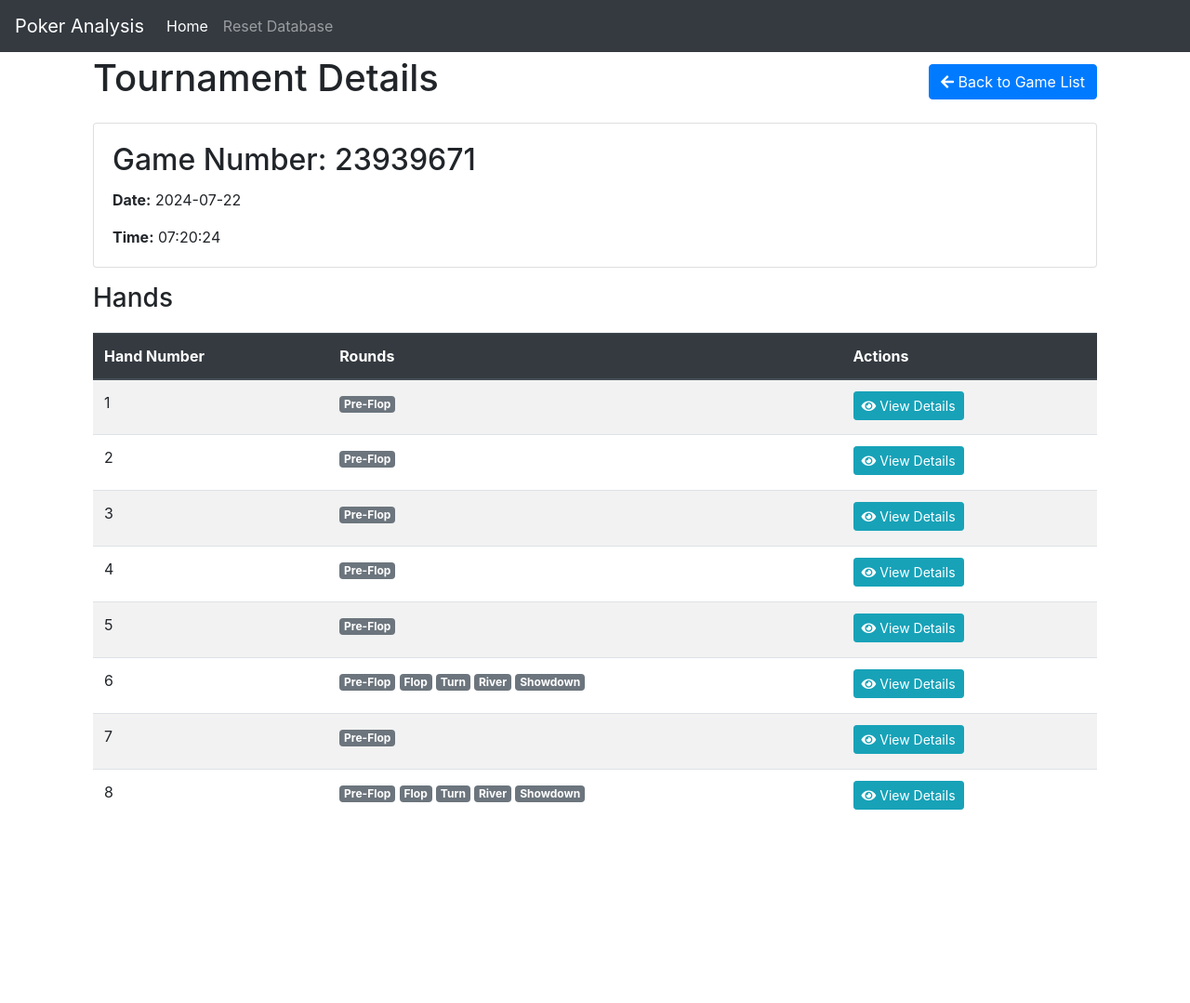
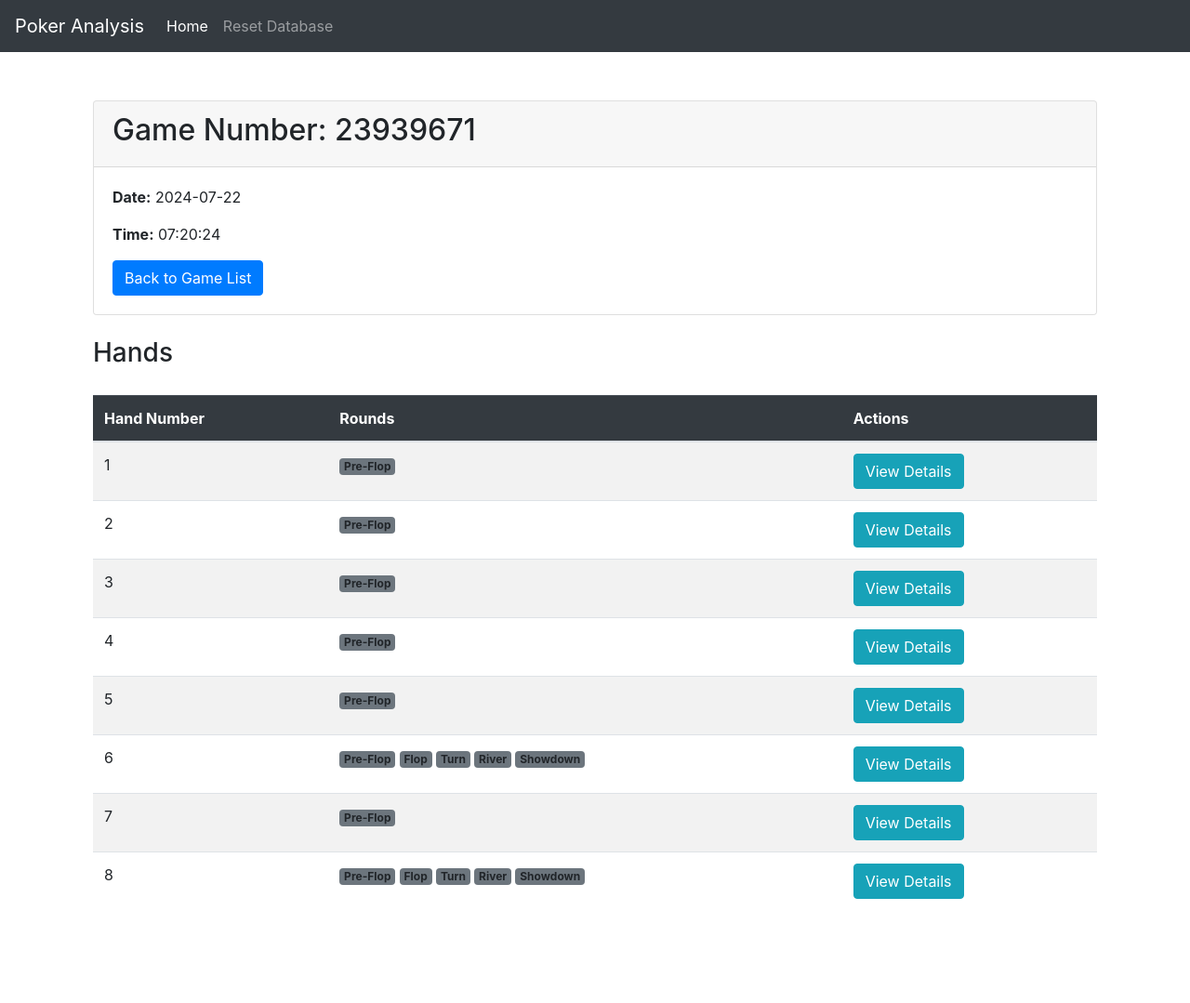
Before and after one commit to dspencej/PokerLearn, a Flask app: page /game/1 in a window 1280 px wide. Shown: the whole page at 93% size. Before the commit the page ends 871 px from the top, so only its background shows below. Run offline with Flask 3, Linux system fonts and the light colour scheme; parts of the project's set-up code (start-up, migrations or seed data) failed here and were passed over; some libraries are stand-ins or nearby versions.

Commit message:
Updated UI

```diff
--- a/templates/game_details.html
+++ b/templates/game_details.html
@@ -3,21 +3,22 @@
 {% block title %}Game Details{% endblock %}
 
 {% block content %}
-    <div class="container">
-        <div class="d-flex justify-content-between align-items-center mb-3">
-            <h1>Tournament Details</h1>
-            <a href="{{ url_for('index') }}" class="btn btn-primary"><i class="fas fa-arrow-left"></i> Back to Game List</a>
+    <div class="container mt-5">
+        <div class="card">
+            <div class="card-header">
+                <h2>Game Number: {{ game.game_number }}</h2>
             </div>
-        <div class="card mb-3">
             <div class="card-body">
-                <h2 class="card-title">Game Number: {{ game.game_number }}</h2>
-                <p class="card-text"><strong>Date:</strong> {{ game.date }}</p>
-                <p class="card-text"><strong>Time:</strong> {{ game.time }}</p>
+                <p><strong>Date:</strong> {{ game.date }}</p>
+                <p><strong>Time:</strong> {{ game.time }}</p>
+                <a href="{{ url_for('index') }}" class="btn btn-primary">Back to Game List</a>
             </div>
         </div>
+        <div class="mt-4">
             <h3>Hands</h3>
-        <table class="table table-striped table-hover">
-            <thead class="thead-dark">
+            <div class="table-responsive">
+                <table class="table table-hover table-striped">
+                    <thead class="table-dark">
                         <tr>
                             <th>Hand Number</th>
                             <th>Rounds</th>
@@ -26,26 +27,24 @@
                     </thead>
                     <tbody>
                         {% for hand in hands %}
-                    <tr style="height: 60px;">
+                            <tr>
                                 <td>{{ hand.hand_number }}</td>
                                 <td>
                                     {% for round in hand.rounds %}
-                                <span class="badge badge-secondary">{{ round.round_name }}</span>
+                                        <span class="badge bg-secondary">{{ round.round_name }}</span>
                                     {% endfor %}
                                 </td>
                                 <td>
-                            <a href="{{ url_for('hand_details', hand_id=hand.id) }}" class="btn btn-info btn-sm">
-                                <i class="fas fa-eye"></i> View Details
-                            </a>
+                                    <a href="{{ url_for('hand_details', hand_id=hand.id) }}" class="btn btn-info">View Details</a>
                                 </td>
                             </tr>
                         {% endfor %}
                     </tbody>
                 </table>
-        {% if pagination.total > pagination.per_page %}
-            <div class="d-flex justify-content-center">
+            </div>
+            <div class="d-flex justify-content-center mt-4">
                 {{ pagination.links }}
             </div>
-        {% endif %}
+        </div>
     </div>
 {% endblock %}
--- a/templates/layout.html
+++ b/templates/layout.html
@@ -9,9 +9,10 @@
     <style>
         body {
             padding-top: 60px;
+            padding-bottom: 60px;
         }
         .navbar {
-            margin-bottom: 20px;
+            margin-bottom: 40px;
         }
         .table {
             margin-top: 20px;
```
Also changed, not shown: templates/hand_details.html (+21 -14 lines), templates/index.html (+12 -9 lines). Lines whose indentation alone changed are shown as unchanged.
